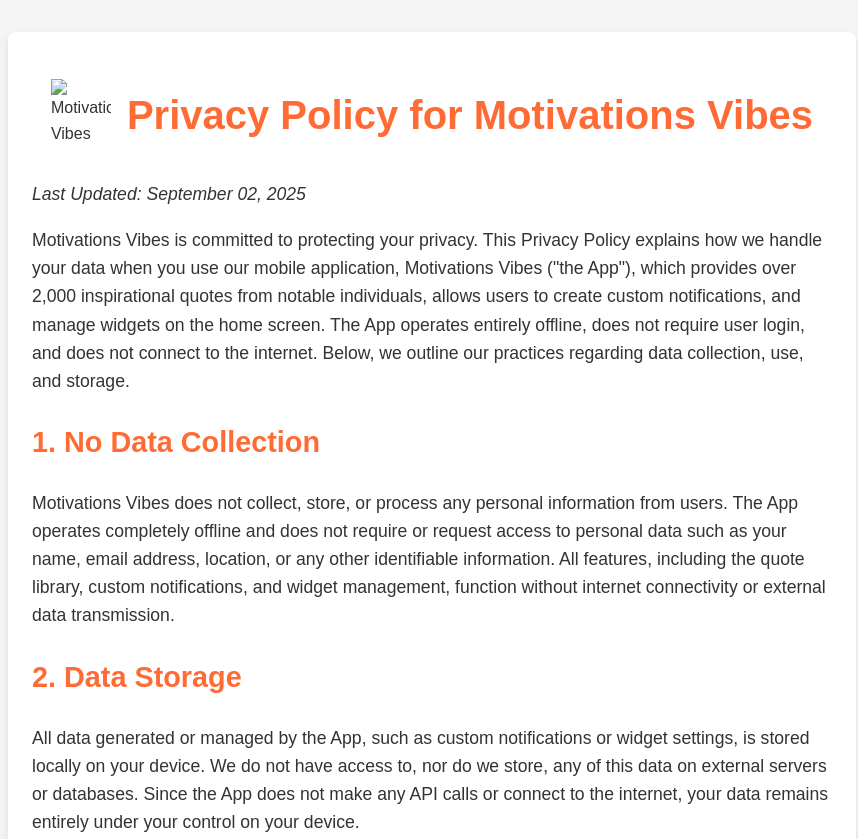
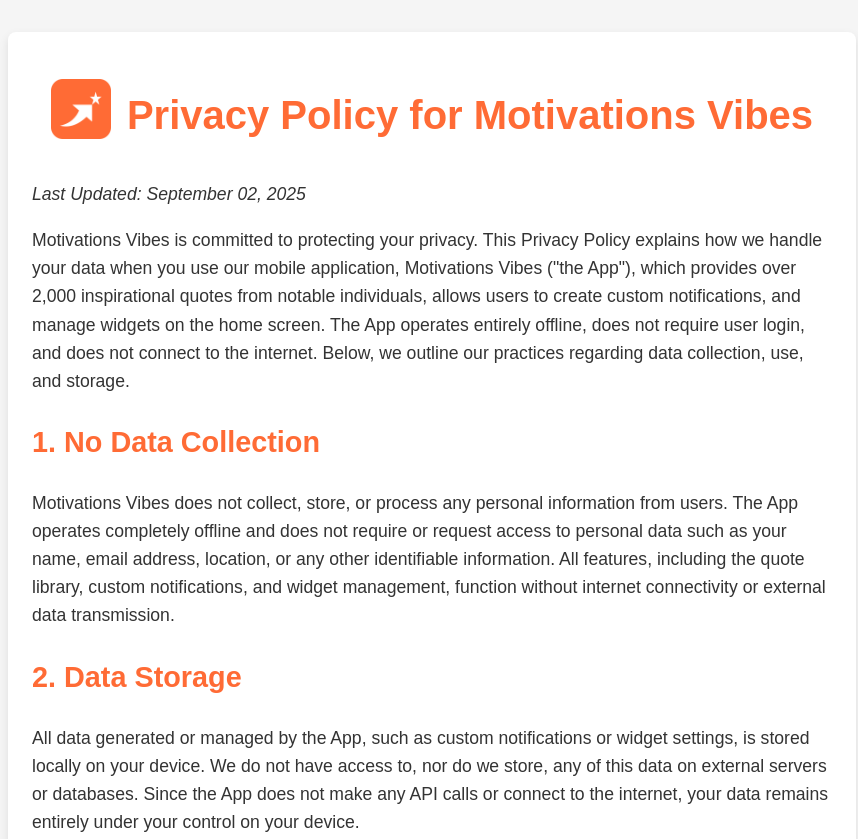
Before and after one commit to minhkhacld/motivation-vibes-policy, a plain HTML site: page index.html in a window 1280 px wide. Shown: the top 839 px of the page, without its empty margins (208-1066 px from the left). Drawn offline with Linux system fonts and the light colour scheme; the site is published under a folder, as on GitHub Pages, so addresses that start at the root find nothing.

Commit message:
update ion

```diff
--- a/index.html
+++ b/index.html
@@ -7,7 +7,7 @@
     <title>Privacy Policy - Motivations Vibes</title>
     <style>
       body {
-        font-family: 'Arial', sans-serif;
+        font-family: "Arial", sans-serif;
         margin: 0;
         padding: 0;
         background-color: #f5f5f5;
@@ -36,7 +36,8 @@
         width: clamp(40px, 10vw, 60px); /* Responsive image size */
         height: clamp(40px, 10vw, 60px);
       }
-      h1, h2 {
+      h1,
+      h2 {
         color: #ff6b35;
       }
       h1 {
@@ -122,7 +123,7 @@
   <body>
     <div class="container">
       <div class="header">
-        <img src="/assets/icons/icon.png" alt="Motivations Vibes Icon" />
+        <img src="./assets/icons/icon.png" alt="Motivations Vibes Icon" />
         <h1>Privacy Policy for Motivations Vibes</h1>
       </div>
       <p><em>Last Updated: September 02, 2025</em></p>
```
